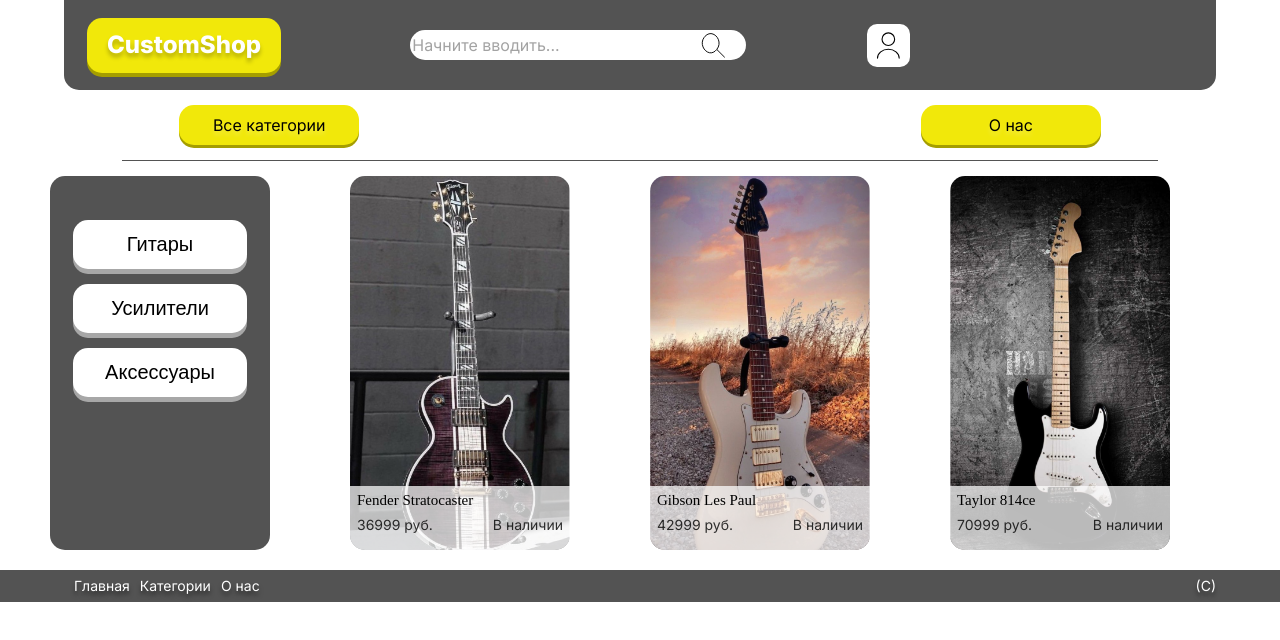
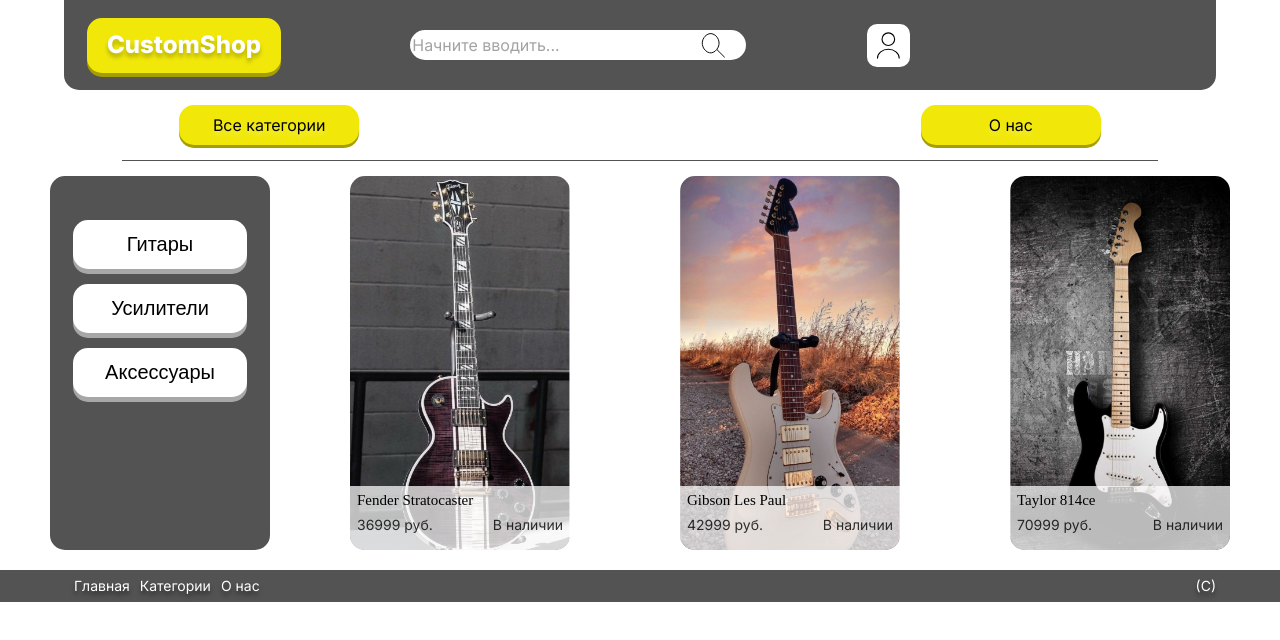
Before and after one commit to Neitrem/MusicalShop, a Vue app: page /categories in a window 1280 px wide. Shown: the top 640 px of the page. Built offline with nearby package versions, Linux system fonts and the light colour scheme.

Commit message:
add dynamic route

```diff
--- a/src/components/pages/AllCategoriesPage.vue
+++ b/src/components/pages/AllCategoriesPage.vue
@@ -2,9 +2,12 @@
   <div class="categories__wrapper">
     <div class="products">
       <ul class="products__list">
-        <router-link v-for="guitar in guitars" :key="guitar.id" to="/gituar/id"
-          ><li class="products__item"><CardProduct :guitar="guitar" /></li
-        ></router-link>
+        <li v-for="guitar in guitars" :key="guitar.id" class="products__item">
+          <CardProduct
+            @click="$router.push(`/guitars/${guitar.id}`)"
+            :guitar="guitar"
+          />
+        </li>
       </ul>
     </div>
     <aside>
@@ -26,7 +29,7 @@ export default {
   components: {btnAside, CardProduct},
 
   methods: {
-    ...mapActions('database', ['fetchGuitars'])
+    ...mapActions('database', ['fetchGuitars']),
   },
   mounted() {
     this.fetchGuitars();
@@ -61,14 +64,12 @@ aside {
   align-items: center;
   row-gap: 15px;
   padding: 44px 23px;
-
 }
 
 .products {
   grid-area: products;
   padding: 0;
   max-width: 900px;
-
 }
 
 .products__list {
@@ -76,6 +77,7 @@ aside {
   flex-wrap: wrap; /* Установка свойства flex-wrap на wrap */
   column-gap: 80px;
   row-gap: 60px;
+  justify-content: space-between;
 }
 
 .products__item:hover {
--- a/src/components/pages/ProductPage.vue
+++ b/src/components/pages/ProductPage.vue
@@ -90,7 +90,7 @@ export default {
 
 .product__wrapper {
   background: #535353;
-  max-width: 960px;
+  max-width: 925px;
   padding: 60px 120px;
   border-radius: 15px;
   margin-bottom: 30px;
--- a/src/router/index.js
+++ b/src/router/index.js
@@ -34,7 +34,7 @@ const routes = [
 		component: AllCategoriesPage
 	},
 	{
-		path: '/gituar/id',
+		path: '/guitars/:id',
 		component: ProductPage
 	},
 ];
```
